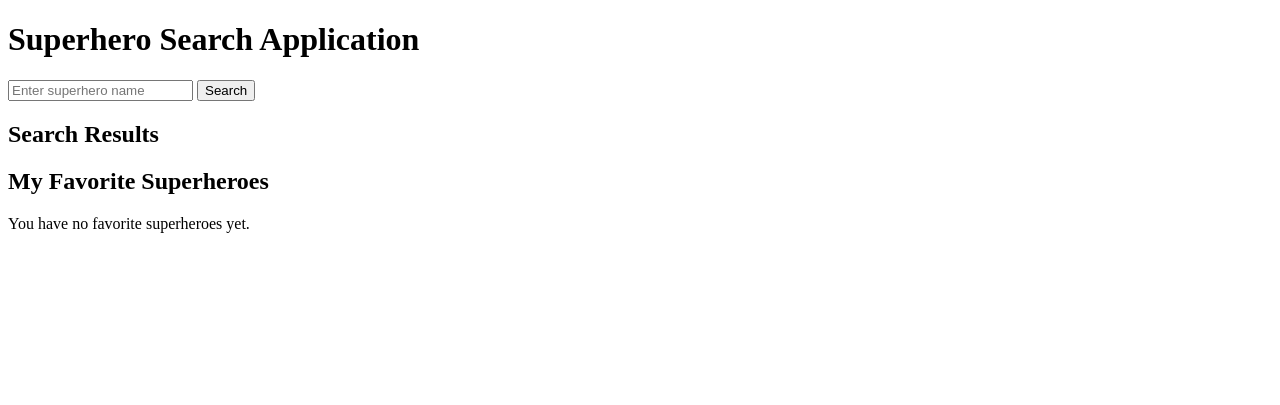
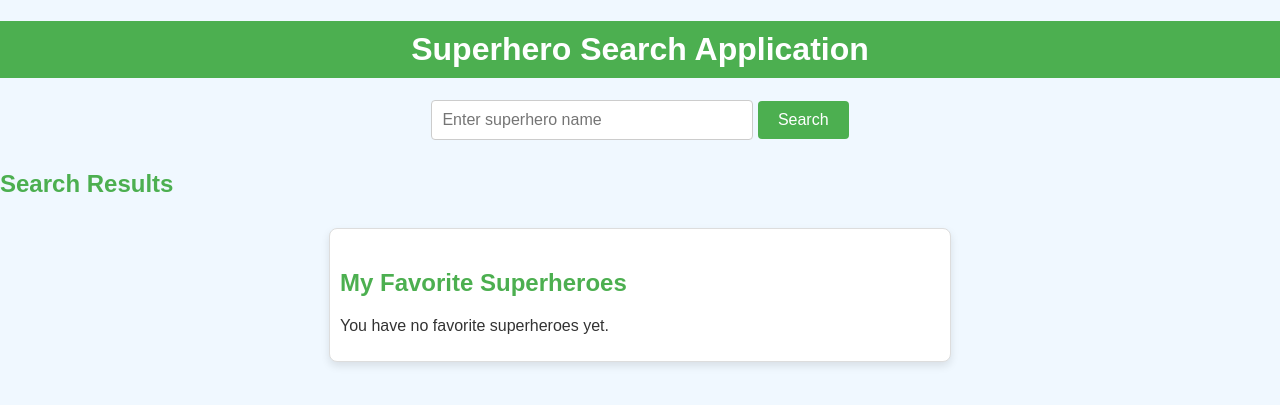
Before and after one commit to 1048brk/super_heros, a Flask app: page / in a window 1280 px wide. Shown: the top 405 px of the page. Run offline with Flask 3, Linux system fonts and the light colour scheme.

Commit message:
css added

```diff
--- a/templates/index.html
+++ b/templates/index.html
@@ -4,6 +4,102 @@
     <meta charset="UTF-8">
     <meta name="viewport" content="width=device-width, initial-scale=1.0">
     <title>Superhero Search</title>
+    <style>
+        body {
+            font-family: Arial, sans-serif;
+            background-color: #f0f8ff;
+            color: #333;
+            margin: 0;
+            padding: 0;
+        }
+        h1 {
+            text-align: center;
+            background-color: #4caf50;
+            color: white;
+            padding: 10px 0;
+        }
+        h2 {
+            margin-top: 30px;
+            color: #4caf50;
+        }
+        form {
+            text-align: center;
+            margin: 20px 0;
+        }
+        input[type="text"] {
+            padding: 10px;
+            width: 300px;
+            font-size: 16px;
+            border: 1px solid #ccc;
+            border-radius: 4px;
+        }
+        button {
+            padding: 10px 20px;
+            font-size: 16px;
+            background-color: #4caf50;
+            color: white;
+            border: none;
+            border-radius: 4px;
+            cursor: pointer;
+        }
+        button:hover {
+            background-color: #45a049;
+        }
+        .hero-container {
+            display: flex;
+            flex-wrap: wrap;
+            justify-content: center;
+            gap: 20px;
+        }
+        .hero-card {
+            border: 1px solid #ddd;
+            border-radius: 8px;
+            padding: 10px;
+            width: 300px;
+            background-color: white;
+            box-shadow: 0 4px 8px rgba(0, 0, 0, 0.1);
+        }
+        .hero-card img {
+            max-width: 100%;
+            border-radius: 4px;
+        }
+        .hero-card h3 {
+            color: #4caf50;
+            font-size: 18px;
+            margin: 10px 0 5px;
+        }
+        .hero-card p {
+            margin: 5px 0;
+            font-size: 14px;
+            color: #666;
+        }
+        .favorites {
+            margin: 30px auto;
+            padding: 10px;
+            border: 1px solid #ddd;
+            border-radius: 8px;
+            background-color: white;
+            box-shadow: 0 4px 8px rgba(0, 0, 0, 0.1);
+            width: 90%;
+            max-width: 600px;
+        }
+        .favorites ul {
+            list-style-type: none;
+            padding: 0;
+        }
+        .favorites li {
+            padding: 5px 0;
+            font-size: 16px;
+            display: flex;
+            justify-content: space-between;
+            align-items: center;
+        }
+        .favorites a {
+            text-decoration: none;
+            color: #4caf50;
+            font-size: 14px;
+        }
+    </style>
 </head>
 <body>
     <h1>Superhero Search Application</h1>
@@ -16,20 +112,24 @@
 
     <h2>Search Results</h2>
     {% if hero_data %}
+        <div class="hero-container">
             {% for hero in hero_data %}
-            <div>
+                <div class="hero-card">
+                    <img src="{{ hero.image['url'] }}" alt="{{ hero.name }}">
                     <h3>{{ hero.name }}</h3>
-                <p>Full Name: {{ hero.biography['full-name'] or 'Unknown' }}</p>
-                <p>Place of Birth: {{ hero.biography['place-of-birth'] or 'Unknown' }}</p>
-                <p>Aliases: {{ ', '.join(hero.biography['aliases']) or 'None' }}</p>
-                <p>Gender: {{ hero.appearance['gender'] or 'Unknown' }}</p>
+                    <p><strong>Full Name:</strong> {{ hero.biography['full-name'] or 'Unknown' }}</p>
+                    <p><strong>Place of Birth:</strong> {{ hero.biography['place-of-birth'] or 'Unknown' }}</p>
+                    <p><strong>Aliases:</strong> {{ ', '.join(hero.biography['aliases']) or 'None' }}</p>
+                    <p><strong>Gender:</strong> {{ hero.appearance['gender'] or 'Unknown' }}</p>
                     <a href="{{ url_for('add_to_favorites', hero_name=hero.name) }}">Add to Favorites</a>
                 </div>
             {% endfor %}
+        </div>
     {% elif hero_data == [] %}
         <p>No superhero found with this name.</p>
     {% endif %}
 
+    <div class="favorites">
         <h2>My Favorite Superheroes</h2>
         {% if favorites %}
             <ul>
@@ -43,5 +143,6 @@
         {% else %}
             <p>You have no favorite superheroes yet.</p>
         {% endif %}
+    </div>
 </body>
 </html>
```
Lines whose indentation alone changed are shown as unchanged.
